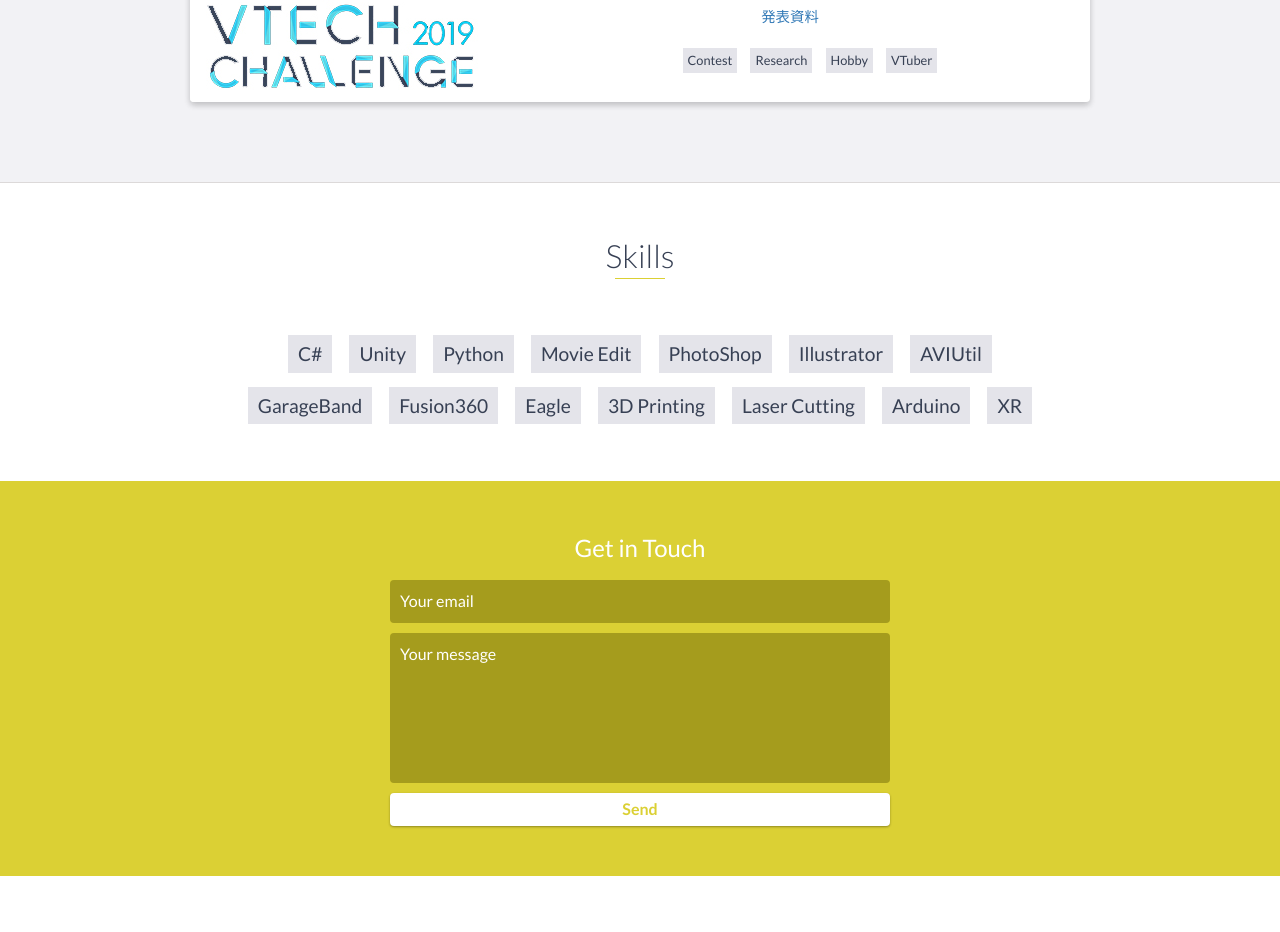
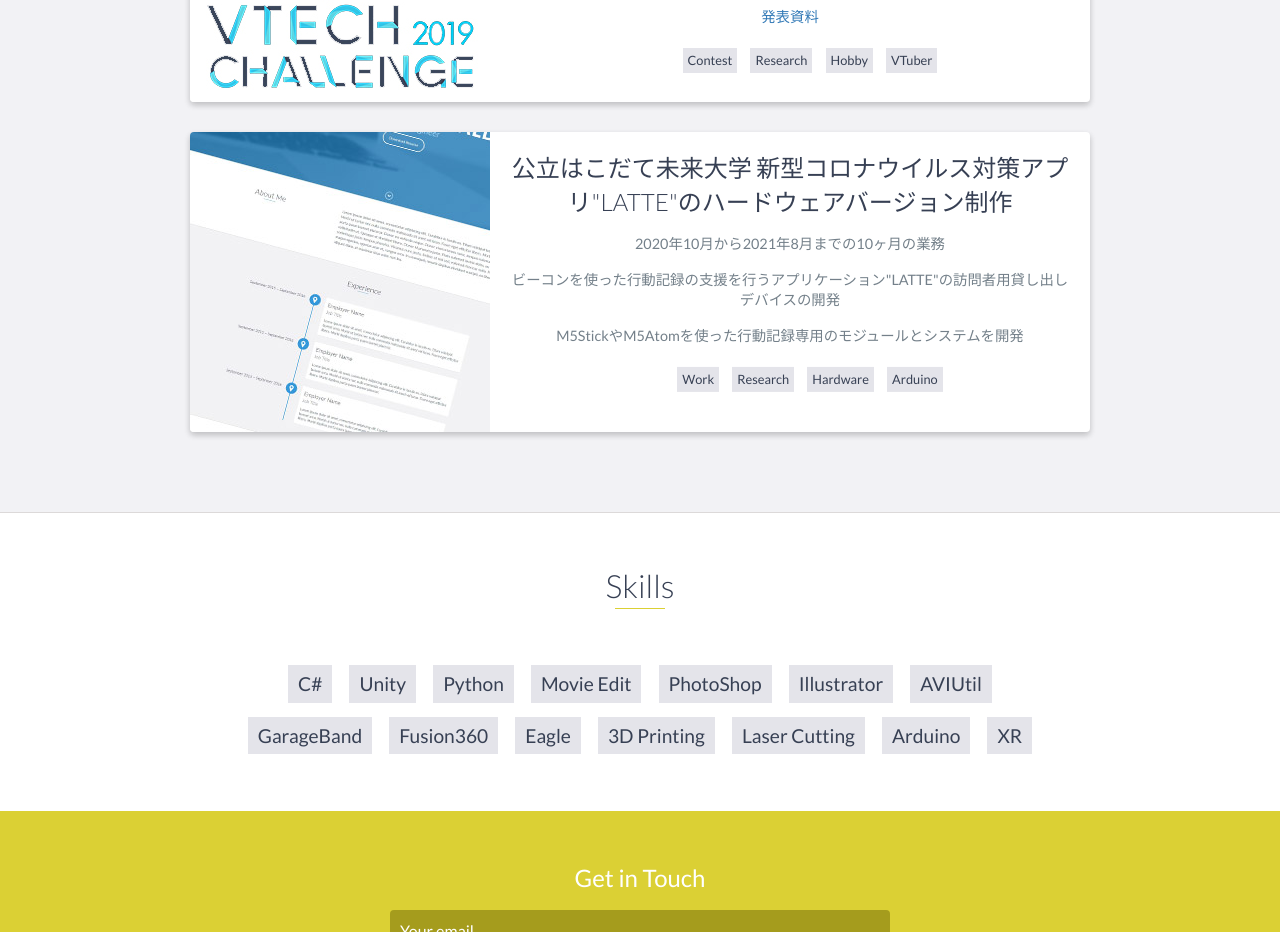
Before and after one commit to yuzuka4573/yuzuka4573.github.io, a website: page index.html in a window 1280 px wide. Shown: the part 7321-8253 px from the top of the page. Drawn offline with nearby package versions, Linux system fonts and the light colour scheme.

Commit message:
add new work

```diff
--- a/index.html
+++ b/index.html
@@ -508,6 +508,29 @@
                     <!-- End .project-info -->
                 </div>
                 <!-- End .project -->
+                <!-- End .project -->
+                <div class="project shadow-large">
+                    <div class="project-image">
+                        <img src="images/project.jpg" />
+                    </div>
+                    <!-- End .project-image -->
+                    <div class="project-info">
+                        <h3>公立はこだて未来大学 新型コロナウイルス対策アプリ"LATTE"のハードウェアバージョン制作</h3>
+                        <p>2020年10月から2021年8月までの10ヶ月の業務</p>
+                        <p>ビーコンを使った行動記録の支援を行うアプリケーション"LATTE"の訪問者用貸し出しデバイスの開発</p>
+                        <p>M5StickやM5Atomを使った行動記録専用のモジュールとシステムを開発</p>
+                        <ul class="skillTag">
+                            <li>Work</li>
+                            <li>Research</li>
+                            <li>Hardware</li>
+                            <li>Arduino</li>
+                        </ul>
+                    </div>
+
+                    <!-- End .project-info -->
+                </div>
+                <!-- End .project -->
+
             </div>
         </div>
     </div>
```
